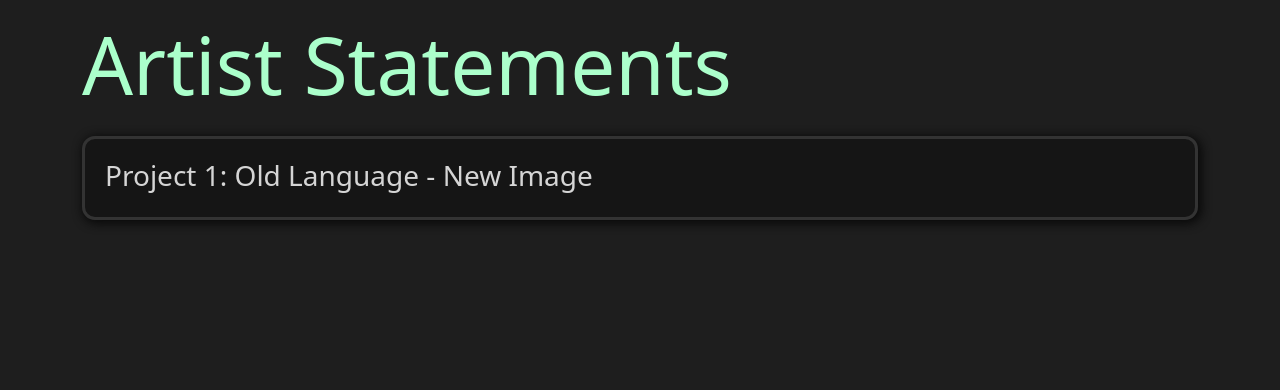
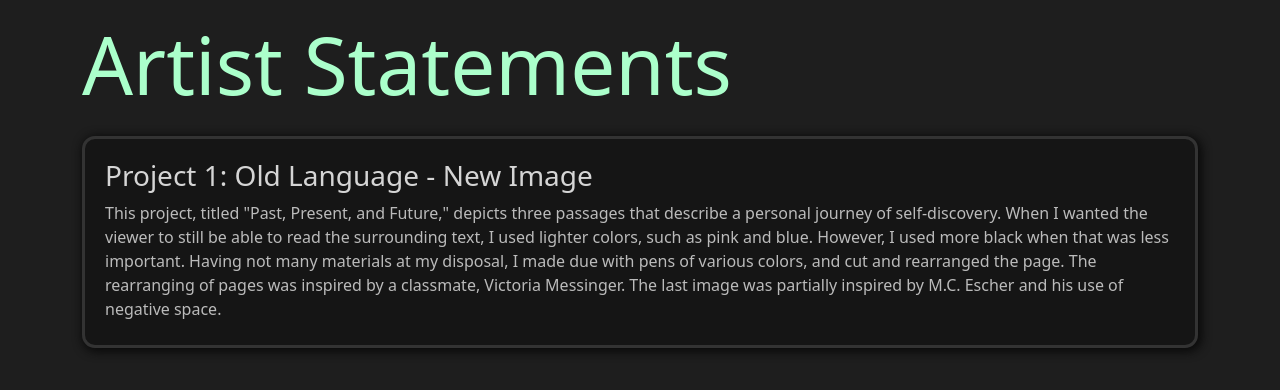
Before and after one commit to EmpathyCastro/DigitalArtPortfolio, a Flask app: page /statements in a window 1280 px wide. Shown: the part 56-446 px from the top of the page. Run offline with Flask 2, Linux system fonts and the light colour scheme; parts of the project's set-up code (start-up, migrations or seed data) failed here and were passed over; some libraries are stand-ins or nearby versions.

Commit message:
project 1 statement

```diff
--- a/web/templates/statements.html
+++ b/web/templates/statements.html
@@ -3,7 +3,12 @@
   <h1 class="mt-2 mb-4 display-1 text-primary">Artist Statements</h1>
   <div class="project-container mb-5 pb-2">
     <h3>Project 1: Old Language - New Image</h3>
-    <p></p>
+    <p>This project, titled "Past, Present, and Future," depicts three passages that describe a personal journey of
+      self-discovery. When I wanted the viewer to still be able to read the surrounding text, I used lighter colors,
+      such as pink and blue. However, I used more black when that was less important. Having not many materials at my
+      disposal, I made due with pens of various colors, and cut and rearranged the page. The rearranging of pages was
+      inspired by a classmate, Victoria Messinger. The last image was partially inspired by M.C. Escher and his use
+      of negative space.</p>
   </div>
 
 {% endblock content %}
```
